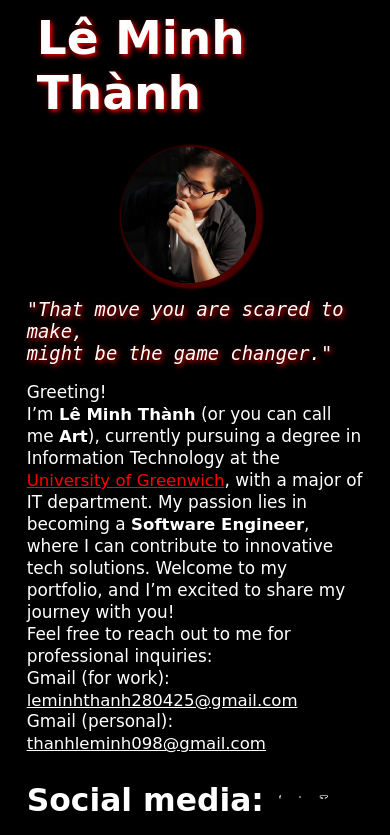
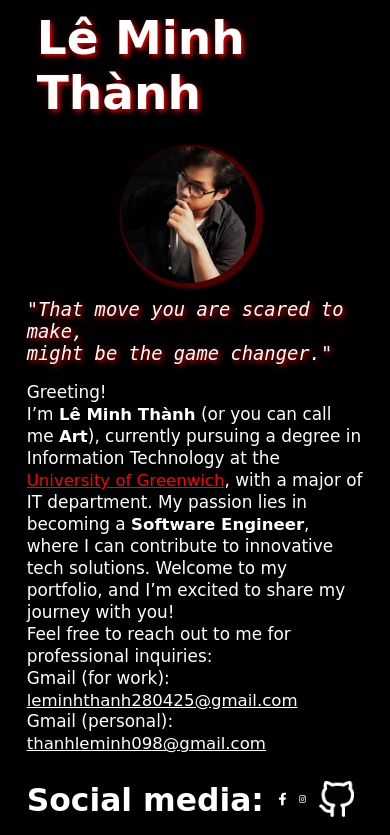
Before and after one commit to ArtLMT/Portfolio, a plain HTML site: page index.html in a window 390 px wide. Shown: the top 835 px of the page. Drawn offline with Linux system fonts and the light colour scheme.

Commit message:
Update style.css

```diff
--- a/style.css
+++ b/style.css
@@ -228,8 +228,8 @@ img.iconskill{
     }
     .iconsocial{
         display: flex;
-        width: 20%;
-        height: 20%;
+        width: 75%;
+        height: 75%;
         margin: 5px;
     }
 }
```
